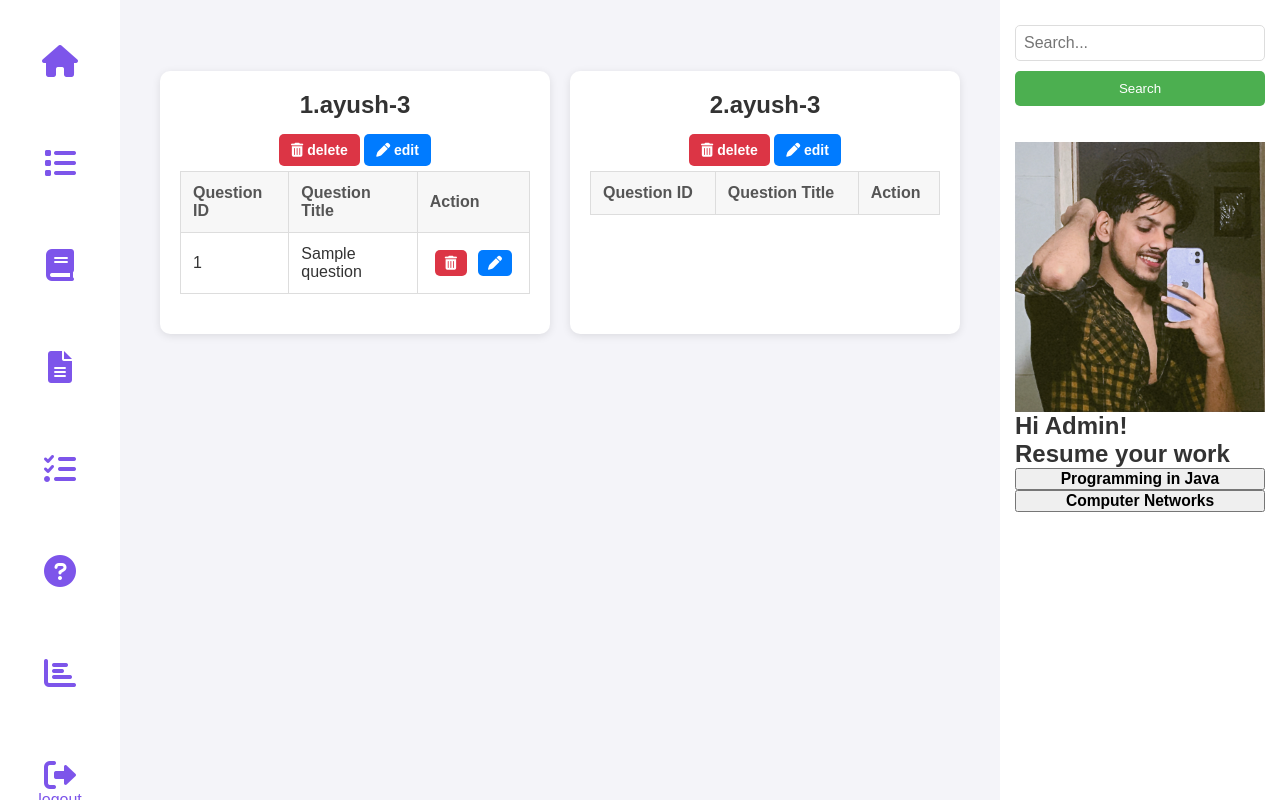
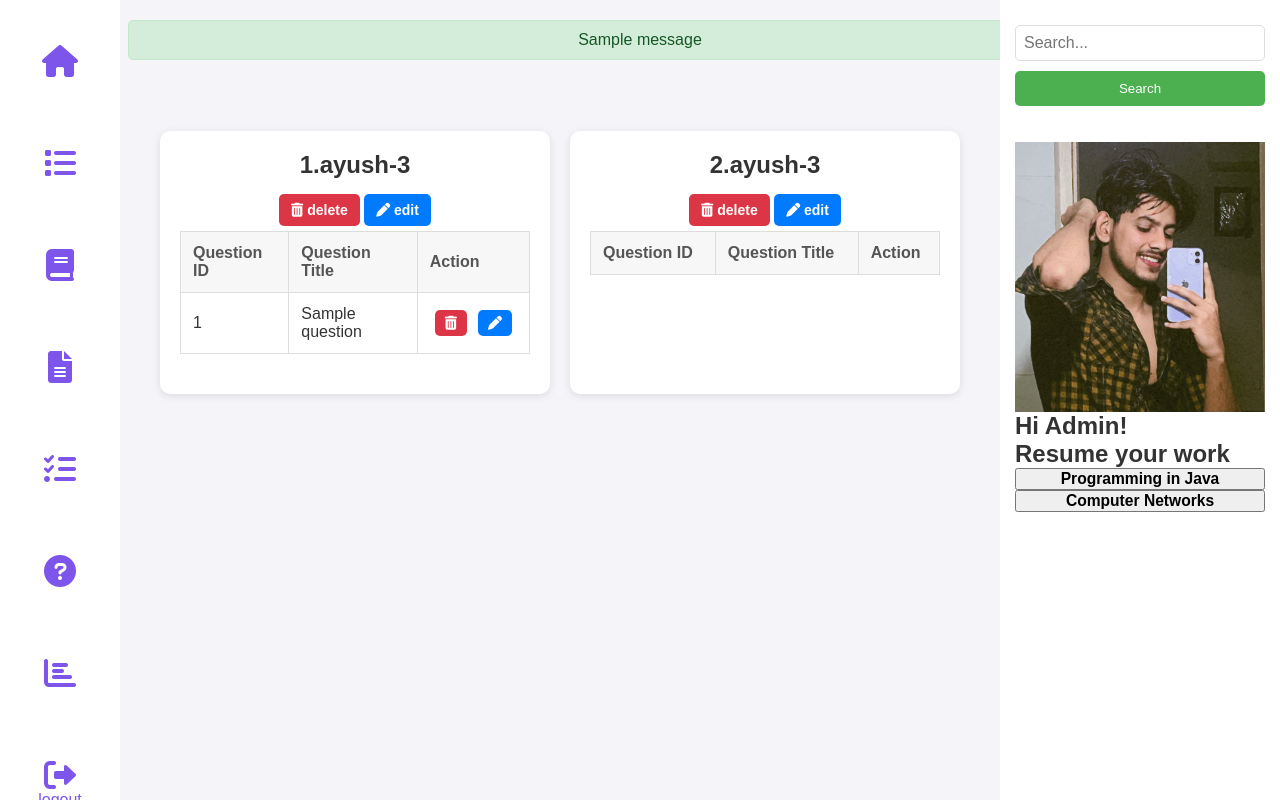
Before and after one commit to 23f3000370/MAD-1-Quiz_Master, a Flask app: page /view_quiz in a window 1280 px wide. Run offline with Flask 3, Linux system fonts and the light colour scheme; a user stored in the database is signed in; data comes from the database, SQL or seed files in the repository; both versions use the stored data as it was after the commit; tables that the repository leaves empty hold one stand-in row (values such as "Sample post"); one stand-in notice (Sample message) is shown; lists and menus that the app fills with data are empty.

Commit message:
added flash ( alert) messaging

```diff
--- a/controllers/admin.py
+++ b/controllers/admin.py
@@ -145,7 +145,7 @@ def add_quiz():
             cursor.execute("SELECT id FROM CHAPTERS WHERE id = ?", (chapter_id,))
             if not cursor.fetchone():
                 flash("Error: Chapter ID does not exist!", "danger")
-                return redirect(url_for("admin.add_quiz"))
+                return redirect(url_for("admin.view_quiz"))
 
 
             cursor.execute("""
@@ -187,7 +187,7 @@ def add_question():
 
         if not quiz_id.isdigit():
             flash("Invalid Quiz ID!", "danger")
-            return redirect(url_for("admin.add_question"))
+            return redirect(url_for("admin.view_quiz"))
 
         quiz_id = int(quiz_id)
 
--- a/models/setup_db.py
+++ b/models/setup_db.py
@@ -73,7 +73,7 @@ def initialize_database():
         username TEXT UNIQUE NOT NULL,
         password TEXT NOT NULL
     )''')
-    cursor.execute("INSERT OR IGNORE INTO ADMIN (id, username, password) VALUES (1, 'ayush2004@gmail.com', '23f3000370')")
+    cursor.execute("INSERT OR IGNORE INTO ADMIN (id, username, password) VALUES (1, 'ayush', '23f3000370')")
 
     cursor.execute('''
     CREATE TABLE IF NOT EXISTS SCORES (
--- a/static/admin.css
+++ b/static/admin.css
@@ -321,6 +321,31 @@ td .button-group {
   box-shadow: 0 2px 8px rgba(0, 0, 0, 0.1);
 }
 
+.flash-container {
+  width: 80%;
+  margin: 20px auto;
+  text-align: center;
+}
+
+.alert {
+  padding: 10px;
+  margin: 10px 0;
+  border-radius: 5px;
+  font-size: 16px;
+}
+
+.alert-success {
+  background-color: #d4edda;
+  color: #155724;
+  border: 1px solid #c3e6cb;
+}
+
+.alert-danger {
+  background-color: #f8d7da;
+  color: #721c24;
+  border: 1px solid #f5c6cb;
+}
+
 
 @media (max-width: 600px) {
   .form-container {
--- a/templates/admin/view_quiz.html
+++ b/templates/admin/view_quiz.html
@@ -52,6 +52,16 @@
         </div>
     </nav>
 
+    <div class="flash-container">
+        {% with messages = get_flashed_messages(with_categories=true) %}
+          {% if messages %}
+            {% for category, message in messages %}
+              <div class="alert alert-{{ category }}">{{ message }}</div>
+            {% endfor %}
+          {% endif %}
+        {% endwith %}
+    </div>
+
     <div class="container2">
         {% for quiz in quizes %}
         <div class="quiz-box">
```
Also changed, not shown: templates/admin/admin_dashboard.html (+10 -0 lines), quiz_master.db.
